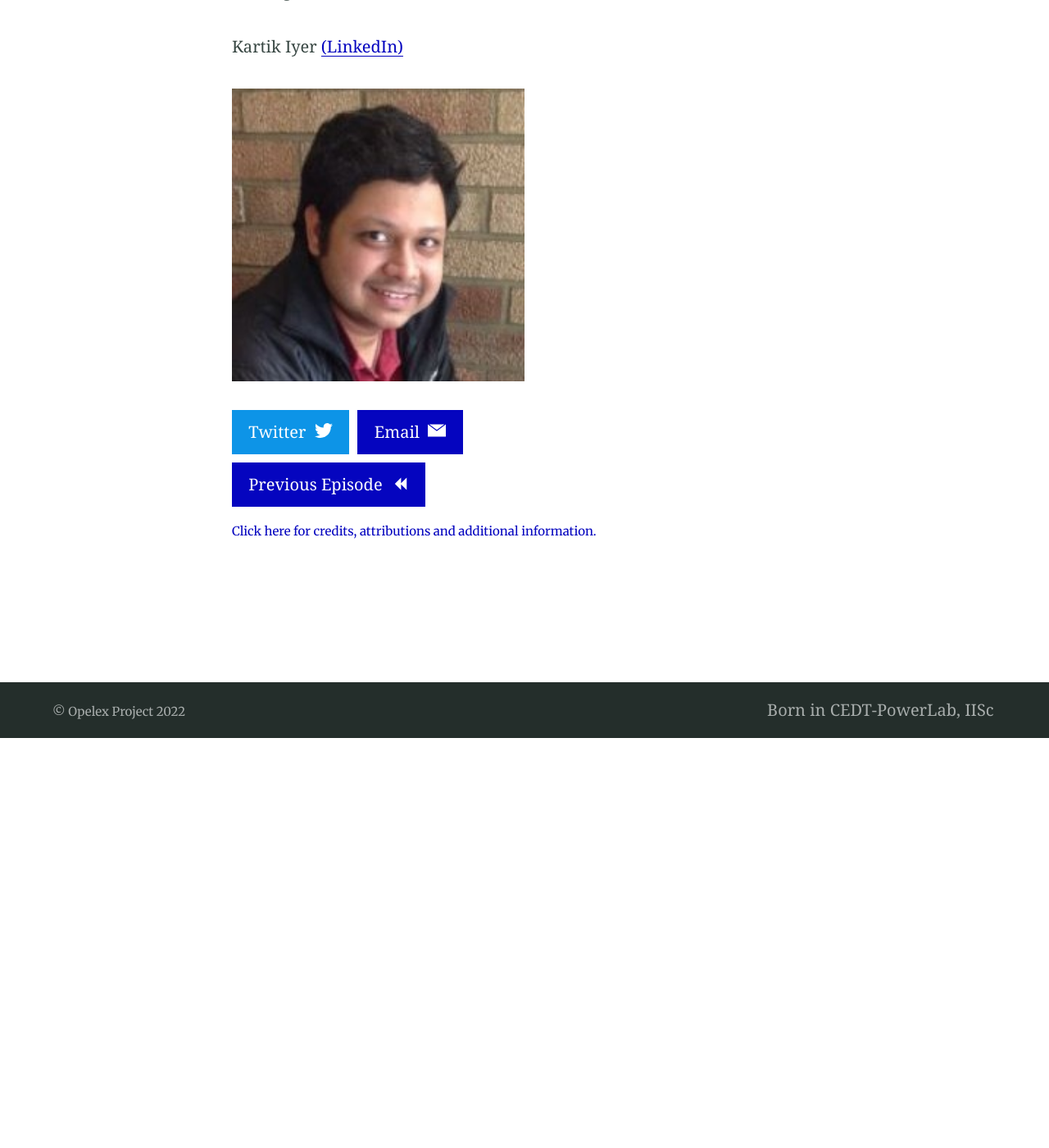
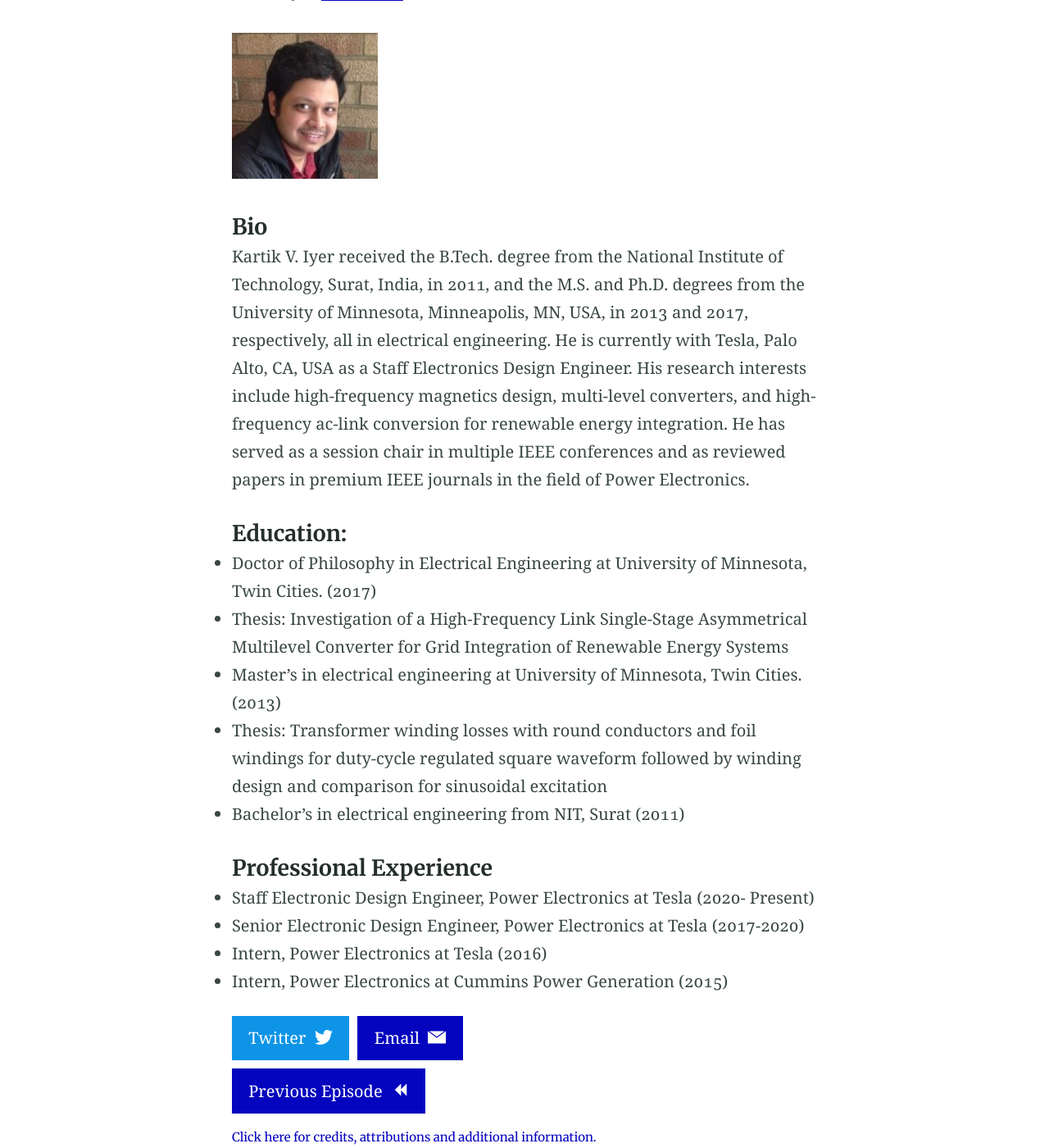
Before and after one commit to OpelexProject/OpelexProject.github.io, a Jekyll site: the page built from _posts/2022-08-15-#9-Interview-with-Kartik-Iyer.md, in a window 1280 px wide and 1400 px high, scrolled down 500 px. Shown: the whole window at 82% size. Built offline with Jekyll 4.4.1, drawn with Linux system fonts in a browser that asks for light colours.

Commit message:
Add Kartik Bio

```diff
--- a/_posts/2022-08-15-#9-Interview-with-Kartik-Iyer.md
+++ b/_posts/2022-08-15-#9-Interview-with-Kartik-Iyer.md
@@ -11,8 +11,22 @@ An interview with Dr. Kartik Iyer, Staff Electronic Design Engineer, Power Elect
 <!-- more -->
 
 ### Show Notes
-Coming soon
-
 Kartik Iyer [(LinkedIn)](https://www.linkedin.com/in/kartikviyer/)
 
-<img src="/assets/kartik.jpg" width="50%" />
+<img src="/assets/kartik.jpg" width="25%" />
+
+#### Bio
+Kartik V. Iyer received the B.Tech. degree from the National Institute of Technology, Surat, India, in 2011, and the M.S. and Ph.D. degrees from the University of Minnesota, Minneapolis, MN, USA, in 2013 and 2017, respectively, all in electrical engineering. He is currently with Tesla, Palo Alto, CA, USA as a Staff Electronics Design Engineer. His research interests include high-frequency magnetics design, multi-level converters, and high-frequency ac-link conversion for renewable energy integration. He has served as a session chair in multiple IEEE conferences and as reviewed papers in premium IEEE journals in the field of Power Electronics.
+
+#### Education:
+* Doctor of Philosophy in Electrical Engineering at University of Minnesota, Twin Cities. (2017)
+* Thesis: Investigation of a High-Frequency Link Single-Stage Asymmetrical Multilevel Converter for Grid Integration of Renewable Energy Systems
+* Master’s in electrical engineering at University of Minnesota, Twin Cities. (2013)
+* Thesis: Transformer winding losses with round conductors and foil windings for duty-cycle regulated square waveform followed by winding design and comparison for sinusoidal excitation
+* Bachelor’s in electrical engineering from NIT, Surat (2011)
+
+#### Professional Experience
+- Staff Electronic Design Engineer, Power Electronics at Tesla (2020- Present)
+- Senior Electronic Design Engineer, Power Electronics at Tesla (2017-2020)
+- Intern, Power Electronics at Tesla (2016)
+- Intern, Power Electronics at Cummins Power Generation (2015)
```
